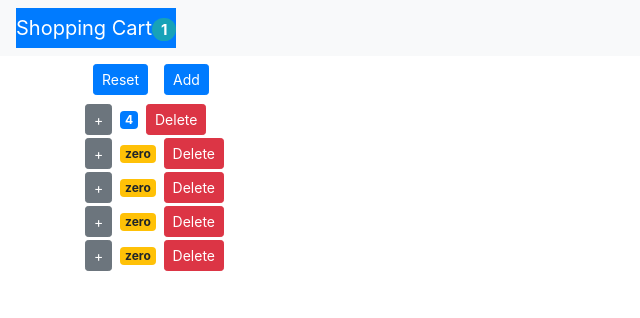
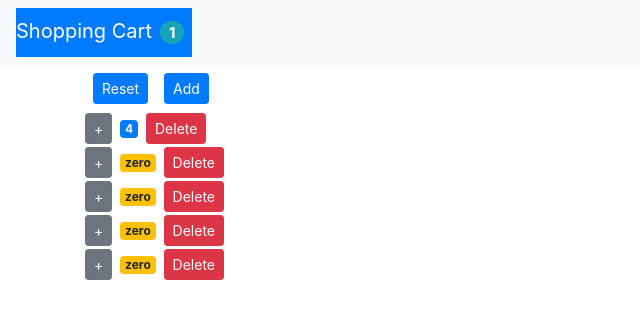
Before and after one commit to ankitadiaspark/REACTJS, a React (Create React App) app: page /cart in a window 1280 px wide. Shown: the top 318 px of the page, without its empty margins (0-640 px from the left). Built offline with nearby package versions, Linux system fonts and the light colour scheme.

Commit message:
navbar improved

```diff
--- a/src/components/navbar.jsx
+++ b/src/components/navbar.jsx
@@ -7,7 +7,7 @@
     <nav className="navbar navbar-light bg-light">
       <a className="navbar-brand" style={{color: "white",backgroundColor: "#007bff"}} href="/#">
         Shopping Cart{""}
-        <span className="badge badge-pill badge-info">
+        <span className="badge badge-pill badge-info m-2">
           {totalCounters}
         </span>
       </a>
```
